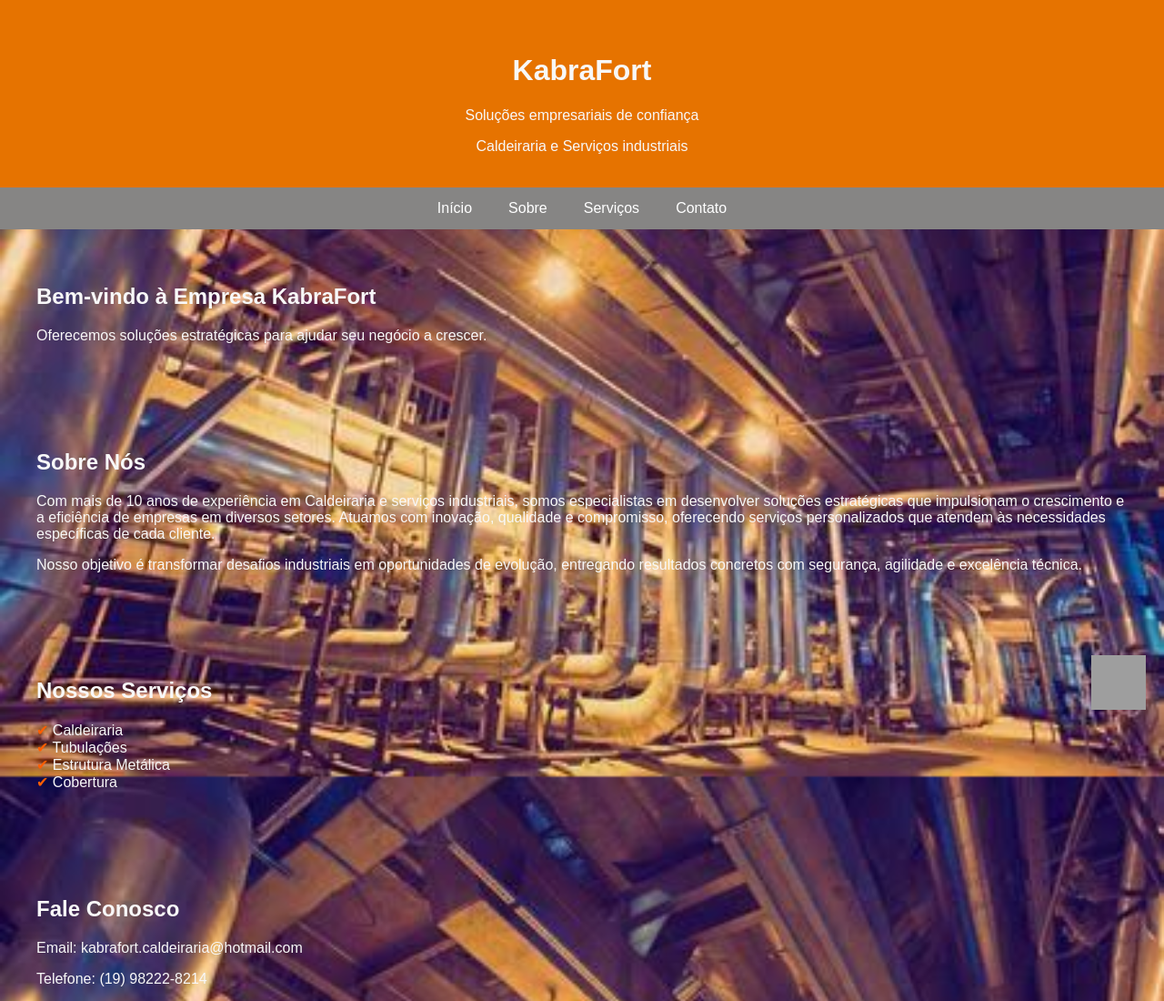
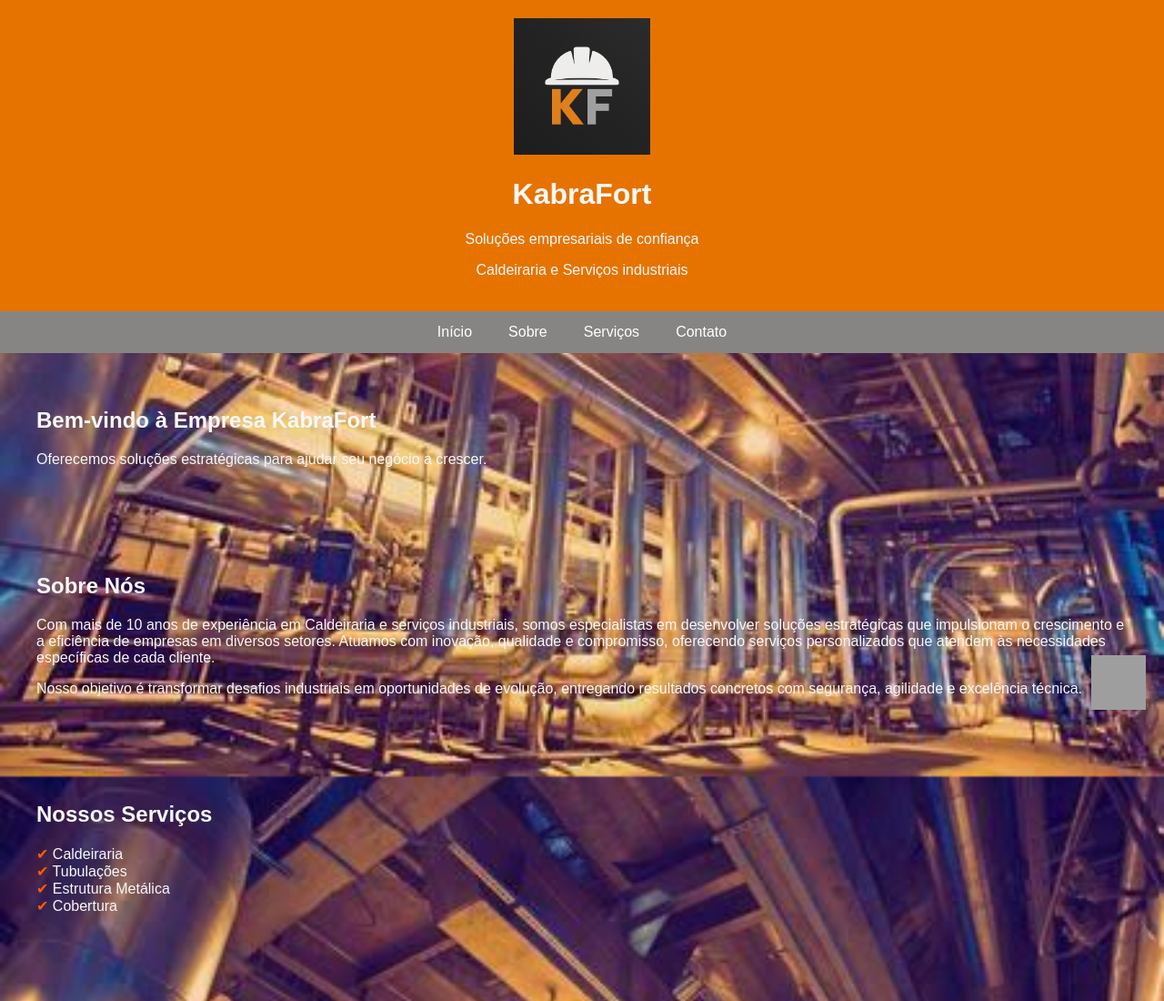
Before and after one commit to Theeus-Lisboa/kabra, a plain HTML site: page index.html in a window 1280 px wide. Shown: the top 1100 px of the page at 91% size. Drawn offline with Linux system fonts and the light colour scheme; grey boxes are pictures that could not be loaded; files whose address does not match are found by name.

Commit message:
Update index.html

```diff
--- a/index.html
+++ b/index.html
@@ -78,7 +78,7 @@
 
 <body>
   <header>
-    <img src="./img/logotipo.png" alt="" class="logo-superior">
+    <img src="logotipo.png" alt="" class="logo-superior">
 
 <style>
 .logo-superior {
```
